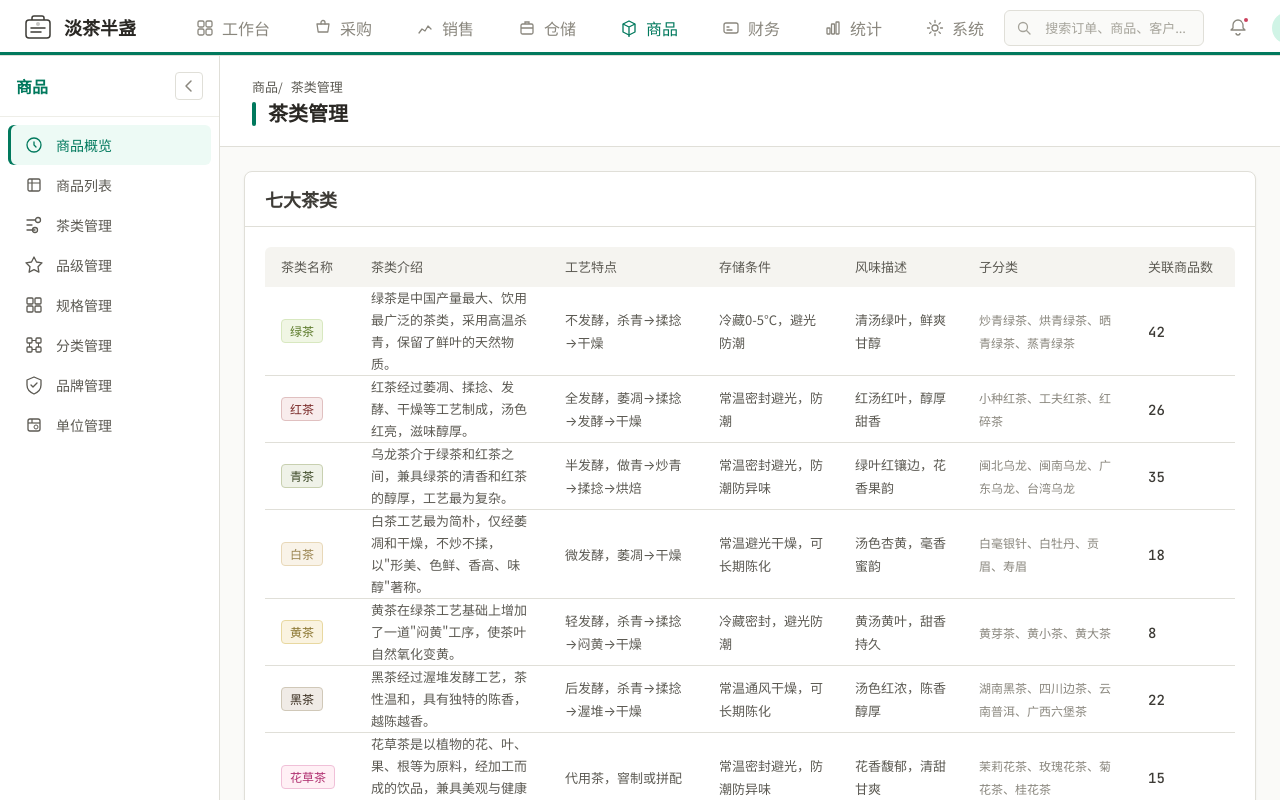
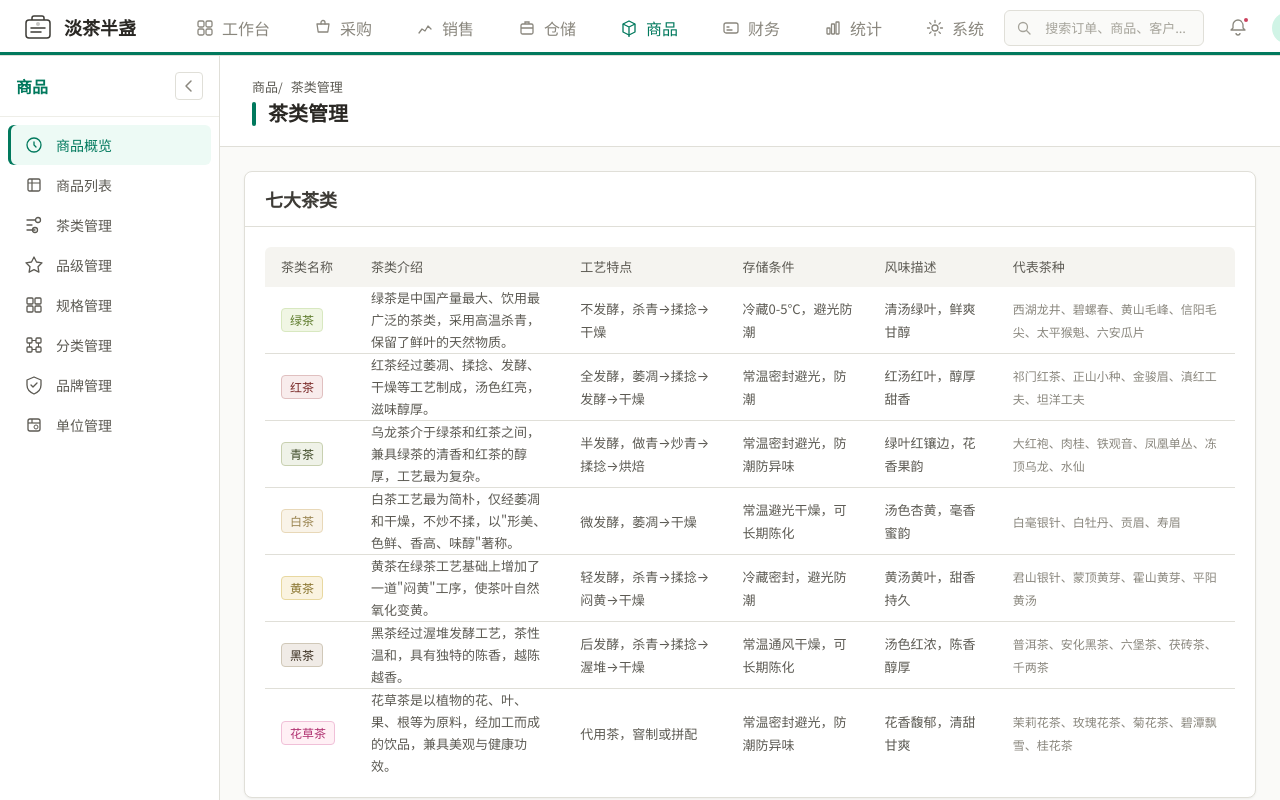
Before and after one commit to zsdxtw/dcbztea-buddy, a React (Vite) app: page /product/product-tea-category in a window 1280 px wide. Shown: the top 800 px of the page. Built offline with nearby package versions, Linux system fonts and the light colour scheme.

Commit message:
feat: 拉取并理解项目文件
Co-authored-by: traeagent <traeagent@users.noreply.github.com>

```diff
--- a/src/data/teaCategories.ts
+++ b/src/data/teaCategories.ts
@@ -13,7 +13,7 @@ export const teaCategories: TeaCategoryDetail[] = [
     process: '不发酵，杀青→揉捻→干燥',
     storage: '冷藏0-5°C，避光防潮',
     flavor: '清汤绿叶，鲜爽甘醇',
-    subCategories: ['炒青绿茶', '烘青绿茶', '晒青绿茶', '蒸青绿茶'],
+    representativeTeas: ['西湖龙井', '碧螺春', '黄山毛峰', '信阳毛尖', '太平猴魁', '六安瓜片'],
     productCount: 42,
   },
   {
@@ -22,7 +22,7 @@ export const teaCategories: TeaCategoryDetail[] = [
     process: '全发酵，萎凋→揉捻→发酵→干燥',
     storage: '常温密封避光，防潮',
     flavor: '红汤红叶，醇厚甜香',
-    subCategories: ['小种红茶', '工夫红茶', '红碎茶'],
+    representativeTeas: ['祁门红茶', '正山小种', '金骏眉', '滇红工夫', '坦洋工夫'],
     productCount: 26,
   },
   {
@@ -31,7 +31,7 @@ export const teaCategories: TeaCategoryDetail[] = [
     process: '半发酵，做青→炒青→揉捻→烘焙',
     storage: '常温密封避光，防潮防异味',
     flavor: '绿叶红镶边，花香果韵',
-    subCategories: ['闽北乌龙', '闽南乌龙', '广东乌龙', '台湾乌龙'],
+    representativeTeas: ['大红袍', '肉桂', '铁观音', '凤凰单丛', '冻顶乌龙', '水仙'],
     productCount: 35,
   },
   {
@@ -40,7 +40,7 @@ export const teaCategories: TeaCategoryDetail[] = [
     process: '微发酵，萎凋→干燥',
     storage: '常温避光干燥，可长期陈化',
     flavor: '汤色杏黄，毫香蜜韵',
-    subCategories: ['白毫银针', '白牡丹', '贡眉', '寿眉'],
+    representativeTeas: ['白毫银针', '白牡丹', '贡眉', '寿眉'],
     productCount: 18,
   },
   {
@@ -49,7 +49,7 @@ export const teaCategories: TeaCategoryDetail[] = [
     process: '轻发酵，杀青→揉捻→闷黄→干燥',
     storage: '冷藏密封，避光防潮',
     flavor: '黄汤黄叶，甜香持久',
-    subCategories: ['黄芽茶', '黄小茶', '黄大茶'],
+    representativeTeas: ['君山银针', '蒙顶黄芽', '霍山黄芽', '平阳黄汤'],
     productCount: 8,
   },
   {
@@ -58,7 +58,7 @@ export const teaCategories: TeaCategoryDetail[] = [
     process: '后发酵，杀青→揉捻→渥堆→干燥',
     storage: '常温通风干燥，可长期陈化',
     flavor: '汤色红浓，陈香醇厚',
-    subCategories: ['湖南黑茶', '四川边茶', '云南普洱', '广西六堡茶'],
+    representativeTeas: ['普洱茶', '安化黑茶', '六堡茶', '茯砖茶', '千两茶'],
     productCount: 22,
   },
   {
@@ -67,7 +67,7 @@ export const teaCategories: TeaCategoryDetail[] = [
     process: '代用茶，窨制或拼配',
     storage: '常温密封避光，防潮防异味',
     flavor: '花香馥郁，清甜甘爽',
-    subCategories: ['茉莉花茶', '玫瑰花茶', '菊花茶', '桂花茶'],
+    representativeTeas: ['茉莉花茶', '玫瑰花茶', '菊花茶', '碧潭飘雪', '桂花茶'],
     productCount: 15,
   },
 ];
--- a/src/pages/product/ProductTeaCategory.tsx
+++ b/src/pages/product/ProductTeaCategory.tsx
@@ -12,15 +12,14 @@ export default function ProductTeaCategory() {
       <div className="content-body">
         <Card title="七大茶类">
           <Table
-            headers={['茶类名称', '茶类介绍', '工艺特点', '存储条件', '风味描述', '子分类', '关联商品数']}
+            headers={['茶类名称', '茶类介绍', '工艺特点', '存储条件', '风味描述', '代表茶种']}
             rows={teaCategories.map((item) => [
               <Tag category={item.category} />,
               <span style={{ fontSize: 'var(--text-sm)', color: 'var(--color-neutral-600)', maxWidth: 280, display: 'inline-block' }}>{item.introduction}</span>,
               <span style={{ fontSize: 'var(--text-sm)', color: 'var(--color-neutral-600)' }}>{item.process}</span>,
               <span style={{ fontSize: 'var(--text-sm)', color: 'var(--color-neutral-600)' }}>{item.storage}</span>,
               <span style={{ fontSize: 'var(--text-sm)', color: 'var(--color-neutral-600)' }}>{item.flavor}</span>,
-              <span style={{ fontSize: 'var(--text-xs)', color: 'var(--color-neutral-500)' }}>{item.subCategories.join('、')}</span>,
-              <span className="mono">{item.productCount}</span>,
+              <span style={{ fontSize: 'var(--text-xs)', color: 'var(--color-neutral-500)' }}>{item.representativeTeas.join('、')}</span>,
             ])}
           />
         </Card>
--- a/src/types/index.ts
+++ b/src/types/index.ts
@@ -220,7 +220,7 @@ export interface TeaCategoryDetail {
   process: string;
   storage: string;
   flavor: string;
-  subCategories: string[];
+  representativeTeas: string[];
   productCount: number;
 }
 
```
